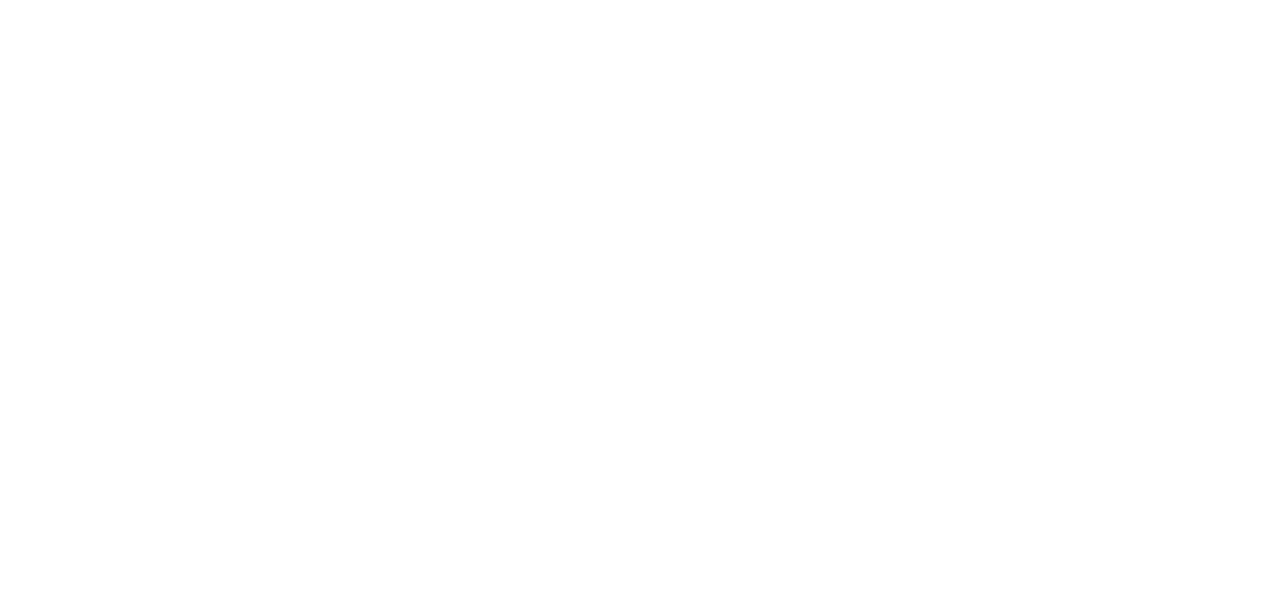
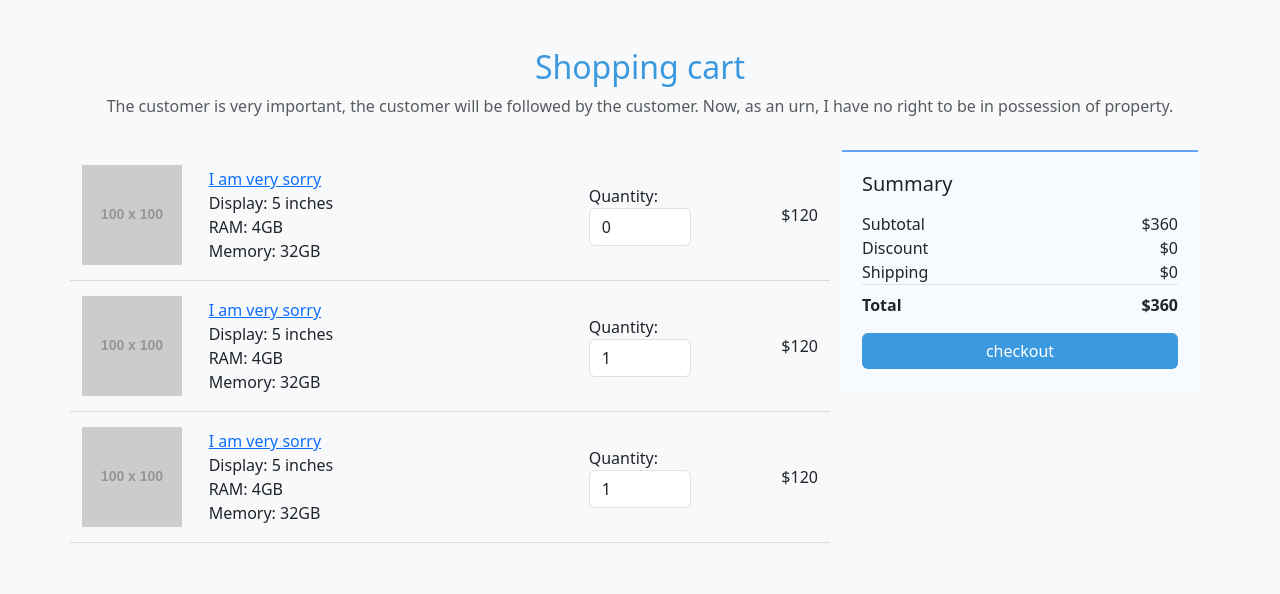
Before and after one commit to acciojob/bootstrap-shopping-cart-kdrayi77, a website: page main.html in a window 1280 px wide. Drawn offline with nearby package versions, Linux system fonts and the light colour scheme; placeholder pictures from the web are drawn by us.

Commit message:
created a submission

```diff
--- a/main.html
+++ b/main.html
@@ -1,16 +1,137 @@
 <!DOCTYPE html>
+<html lang="en">
+<head>
+  <meta charset="UTF-8">
+  <meta name="viewport" content="width=device-width, initial-scale=1.0">
+  <title>Shopping Cart</title>
+  <link href="https://cdn.jsdelivr.net/npm/bootstrap@5.3.0/dist/css/bootstrap.min.css" rel="stylesheet">
+  <style>
+    .block-heading {
+      text-align: center;
+      color: #3b99e0;
+      margin-bottom: 2rem;
+    }
+    .summary {
+      background-color: #f7fbff;
+      border-top: 2px solid #5ea4f3;
+      padding: 20px;
+    }
+    .summary h5 {
+      margin-bottom: 1rem;
+    }
+    .summary .btn {
+      background-color: #3b99e0;
+      border: none;
+      width: 100%;
+      margin-top: 1rem;
+    }
+    .summary .btn:hover {
+      background-color: #2a7ac6;
+    }
+    .product {
+      border-bottom: 1px solid #ddd;
+      padding: 15px 0;
+    }
+  </style>
+</head>
+<body class="bg-light">
 
-<html>
+  <div class="container py-5">
+    <!-- Block Heading -->
+    <div class="block-heading">
+      <h2>Shopping cart</h2>
+      <p class="text-muted">
+        The customer is very important, the customer will be followed by the customer.
+        Now, as an urn, I have no right to be in possession of property.
+      </p>
+    </div>
 
-<head>
-	<link rel="stylesheet" href="styles.css">
-</head>
+    <div class="row">
+      <!-- Left: Product List -->
+      <div class="col-lg-8">
+        <div class="product row align-items-center">
+          <div class="col-2">
+            <img src="https://via.placeholder.com/100" class="img-fluid">
+          </div>
+          <div class="col-6">
+            <a href="#" class="text-primary">I am very sorry</a>
+            <p class="mb-0">Display: 5 inches</p>
+            <p class="mb-0">RAM: 4GB</p>
+            <p class="mb-0">Memory: 32GB</p>
+          </div>
+          <div class="col-2">
+            <label>Quantity:</label>
+            <input type="number" value="0" class="form-control">
+          </div>
+          <div class="col-2 text-end">
+            <span>$120</span>
+          </div>
+        </div>
 
-<body>
-	<!-- the entire body must be written by student -->
-    <script type="text/javascript" src="./script.js">
-</script>
+        <div class="product row align-items-center">
+          <div class="col-2">
+            <img src="https://via.placeholder.com/100" class="img-fluid">
+          </div>
+          <div class="col-6">
+            <a href="#" class="text-primary">I am very sorry</a>
+            <p class="mb-0">Display: 5 inches</p>
+            <p class="mb-0">RAM: 4GB</p>
+            <p class="mb-0">Memory: 32GB</p>
+          </div>
+          <div class="col-2">
+            <label>Quantity:</label>
+            <input type="number" value="1" class="form-control">
+          </div>
+          <div class="col-2 text-end">
+            <span>$120</span>
+          </div>
+        </div>
+
+        <div class="product row align-items-center">
+          <div class="col-2">
+            <img src="https://via.placeholder.com/100" class="img-fluid">
+          </div>
+          <div class="col-6">
+            <a href="#" class="text-primary">I am very sorry</a>
+            <p class="mb-0">Display: 5 inches</p>
+            <p class="mb-0">RAM: 4GB</p>
+            <p class="mb-0">Memory: 32GB</p>
+          </div>
+          <div class="col-2">
+            <label>Quantity:</label>
+            <input type="number" value="1" class="form-control">
+          </div>
+          <div class="col-2 text-end">
+            <span>$120</span>
+          </div>
+        </div>
+      </div>
+
+      <!-- Right: Summary -->
+      <div class="col-lg-4">
+        <div class="summary">
+          <h5>Summary</h5>
+          <div class="d-flex justify-content-between">
+            <span>Subtotal</span>
+            <span>$360</span>
+          </div>
+          <div class="d-flex justify-content-between">
+            <span>Discount</span>
+            <span>$0</span>
+          </div>
+          <div class="d-flex justify-content-between">
+            <span>Shipping</span>
+            <span>$0</span>
+          </div>
+          <div class="d-flex justify-content-between fw-bold border-top pt-2">
+            <span>Total</span>
+            <span>$360</span>
+          </div>
+          <button class="btn btn-primary">checkout</button>
+        </div>
+      </div>
+    </div>
+  </div>
 
 </body>
-
 </html>
```
